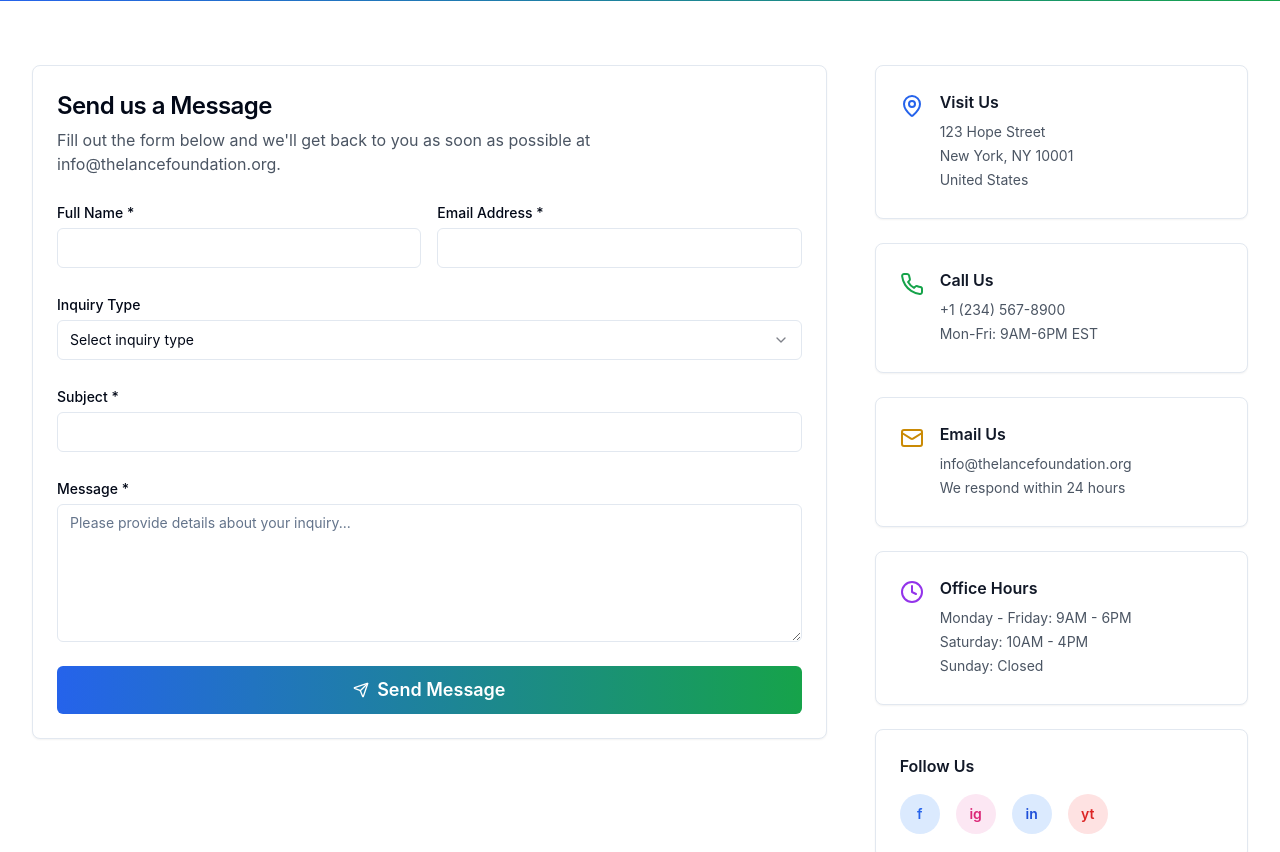
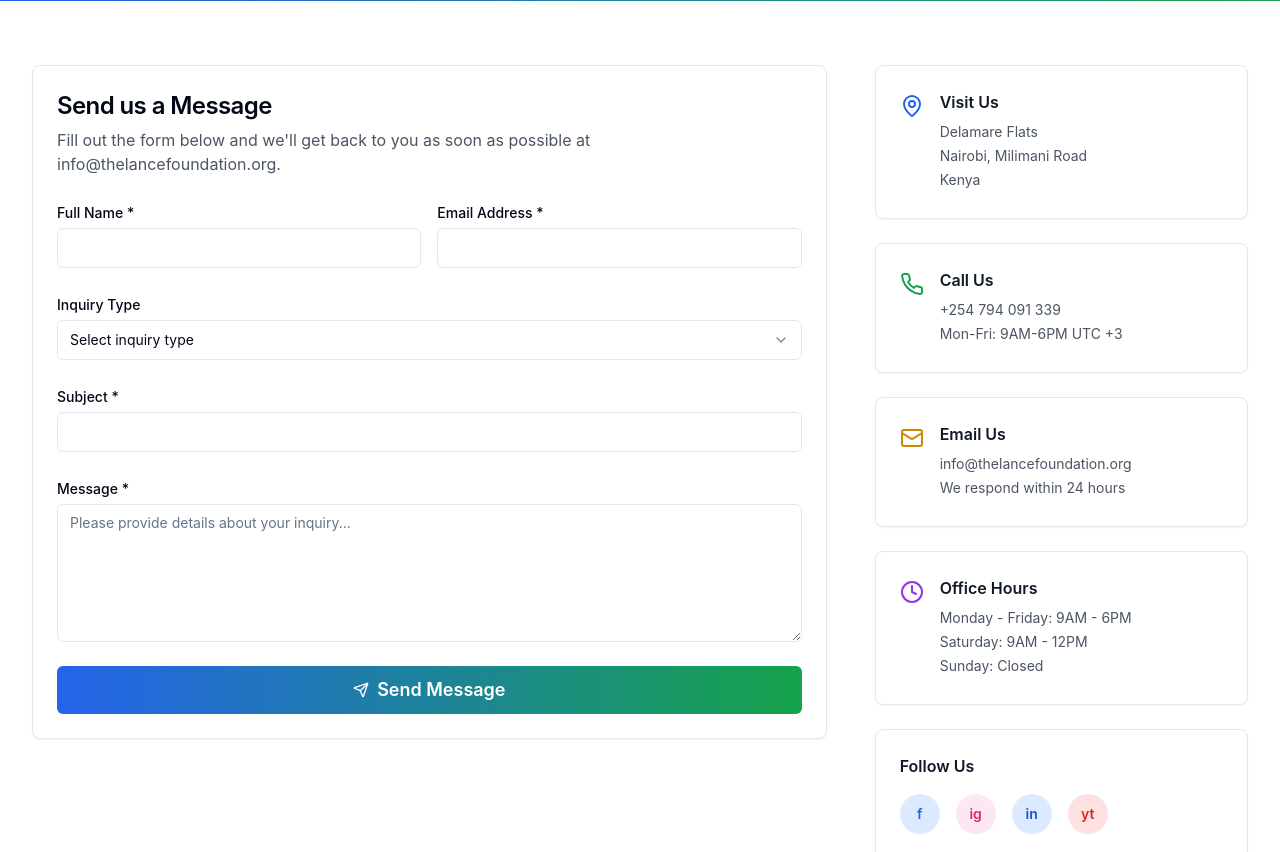
Before and after one commit to lancefoundation/lancefoundation.github.io, a React (Vite) app: page /contact in a window 1280 px wide. Shown: the part 360-1212 px from the top of the page. Built offline with nearby package versions, Linux system fonts and the light colour scheme.

Commit message:
Update Contact.tsx

```diff
--- a/src/pages/Contact.tsx
+++ b/src/pages/Contact.tsx
@@ -74,13 +74,13 @@ const Contact = () => {
     {
       icon: MapPin,
       title: "Visit Us",
-      details: ["123 Hope Street", "New York, NY 10001", "United States"],
+      details: ["Delamare Flats", "Nairobi, Milimani Road", "Kenya"],
       color: "text-blue-600"
     },
     {
       icon: Phone,
       title: "Call Us",
-      details: ["+1 (234) 567-8900", "Mon-Fri: 9AM-6PM EST"],
+      details: ["+254 794 091 339", "Mon-Fri: 9AM-6PM UTC +3"],
       color: "text-green-600"
     },
     {
@@ -92,7 +92,7 @@ const Contact = () => {
     {
       icon: Clock,
       title: "Office Hours",
-      details: ["Monday - Friday: 9AM - 6PM", "Saturday: 10AM - 4PM", "Sunday: Closed"],
+      details: ["Monday - Friday: 9AM - 6PM", "Saturday: 9AM - 12PM", "Sunday: Closed"],
       color: "text-purple-600"
     }
   ];
```
